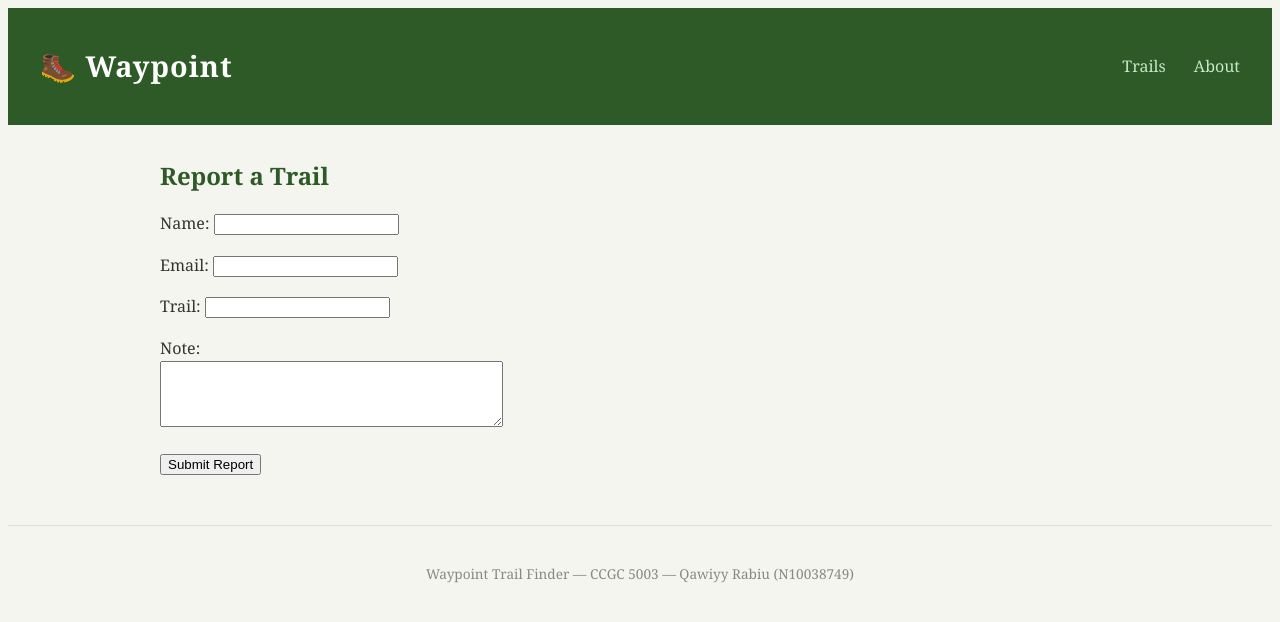
After one commit to Korweey/waypoint, a Django app: page /report/ in a window 1280 px wide. The commit adds this page. Shown: the top 622 px of the page. Run offline with Django 5.2, Linux system fonts and the light colour scheme.

Commit message:
Week 10: static files, home/report/search views, CSRF-protected form

```diff
--- a/templates/base.html
+++ b/templates/base.html
@@ -4,7 +4,12 @@
     <meta charset="UTF-8">
     <meta name="viewport" content="width=device-width, initial-scale=1.0">
     <title>{% block title %}Waypoint{% endblock %}</title>
+
     <style>
+
+	{% load static %}
+	<link rel="stylesheet" href="{% static 'style.css' %}">
+
         /* Simple clean styling — no external dependencies */
         * { box-sizing: border-box; margin: 0; padding: 0; }
 
@@ -51,6 +56,7 @@
             margin-top: 3rem;
         }
     </style>
+
 </head>
 <body>
 
--- /dev/null
+++ b/trails/templates/trails/report.html
@@ -0,0 +1,15 @@
+{% extends "base.html" %}
+
+{% block title %}{{ page_title }}{% endblock %}
+
+{% block content %}
+<h2>{{ page_title }}</h2>
+<form method="post">
+    {% csrf_token %}
+    <p><label>Name: <input type="text" name="name" required></label></p>
+    <p><label>Email: <input type="email" name="email" required></label></p>
+    <p><label>Trail: <input type="text" name="trail" required></label></p>
+    <p><label>Note:<br><textarea name="note" rows="4" cols="40"></textarea></label></p>
+    <button type="submit">Submit Report</button>
+</form>
+{% endblock %}
--- a/trails/urls.py
+++ b/trails/urls.py
@@ -1,20 +1,23 @@
 """
 trails/urls.py
-----------------------
-App-level URL configuration for the trails app.
-Mounted at '/' by waypoint_site/urls.py.
+---------------
+URL configuration for the trails app.
 
 Routes:
-    ''          -> index (trail catalog)
-    'about/'    -> about
+    /          -> homepage view (index)
+    /about/    -> about page view
+    /report/   -> trail report form (GET) / submission (POST)
+    /search/   -> trail search view
 """
 
 from django.urls import path
-from . import views
+from trails      import views
 
 app_name = 'trails'
 
 urlpatterns = [
-    path('',        views.index, name='index'),
-    path('about/',  views.about, name='about'),
+    path('',        views.index,  name='index'),
+    path('about/',  views.about,  name='about'),
+    path('report/', views.report, name='report'),
+    path('search/', views.search, name='search'),
 ]
--- a/trails/views.py
+++ b/trails/views.py
@@ -1,17 +1,20 @@
 """
 trails/views.py
 ----------------
-Views for the trails app — Week 9.
+Views for the trails app.
 
-index() — renders the homepage with a welcome message
-          and a hard-coded list of sample trails passed
-          as template context.
+Week 9:
+index()  — renders the homepage with a welcome message
+           and a hard-coded list of sample trails passed
+           as template context.
+about()  — renders a simple about page.
 
-about() — renders a simple about page.
-
-Both views use Django's render() shortcut which loads
-the template, fills in the context, and returns an
-HttpResponse automatically.
+Week 10:
+report() — GET renders a blank trail-report form;
+           POST reads the submitted data and renders
+           a personalized thank-you page.
+search() — safely reads an optional 'q' query param
+           and renders the search page.
 """
 
 from django.shortcuts import render
@@ -54,10 +57,6 @@ def index(request):
     """
     Homepage view — renders the trail listing page.
 
-    Passes all sample trails to the template as context
-    so the template can loop over them and display each
-    trail's name, distance, difficulty, and type.
-
     Parameters:
         request (HttpRequest) : The incoming HTTP request.
 
@@ -88,3 +87,54 @@ def about(request):
         'course':     'Application Programming CCGC 5003',
     }
     return render(request, 'trails/about.html', context)
+
+
+def report(request):
+    """
+    Trail report view.
+
+    GET  -> renders a blank report form.
+    POST -> reads submitted data, renders a personalized thank-you.
+
+    Parameters:
+        request (HttpRequest) : The incoming HTTP request.
+
+    Returns:
+        HttpResponse: Rendered trails/report.html (GET) or
+                       trails/report_thanks.html (POST).
+    """
+    if request.method == 'POST':
+        name  = request.POST.get('name', '').strip()
+        email = request.POST.get('email', '').strip()
+        trail = request.POST.get('trail', '').strip()
+        note  = request.POST.get('note', '').strip()
+
+        context = {
+            'page_title': 'Thanks for your report!',
+            'name':       name,
+            'email':      email,
+            'trail':      trail,
+            'note':       note,
+        }
+        return render(request, 'trails/report_thanks.html', context)
+
+    context = {'page_title': 'Report a Trail'}
+    return render(request, 'trails/report.html', context)
+
+
+def search(request):
+    """
+    Search view — safely reads an optional 'q' query param.
+
+    Parameters:
+        request (HttpRequest) : The incoming HTTP request.
+
+    Returns:
+        HttpResponse: Rendered trails/search.html template.
+    """
+    query = request.GET.get('q', '')
+    context = {
+        'page_title': 'Search Trails',
+        'query':      query,
+    }
+    return render(request, 'trails/search.html', context)
--- a/waypoint_site/settings.py
+++ b/waypoint_site/settings.py
@@ -9,6 +9,8 @@ Week 9: initial configuration.
 - templates configured with APP_DIRS = True
 - SQLite database (default)
 - TIME_ZONE set to America/Toronto
+
+Week 10: static files wired in (STATICFILES_DIRS) for style.css.
 """
 
 from pathlib import Path
@@ -89,7 +91,8 @@ USE_I18N      = True
 USE_TZ        = True
 
 # Static files
-STATIC_URL = '/static/'
+STATIC_URL = 'static/'
+STATICFILES_DIRS = [BASE_DIR / 'static']
 
 # Default primary key field type
 DEFAULT_AUTO_FIELD = 'django.db.models.BigAutoField'
```
Also changed, not shown: static/style.css (added, +18 -0 lines), trails/templates/trails/report_thanks.html (added, +10 -0 lines), trails/templates/trails/search.html (added, +14 -0 lines).
